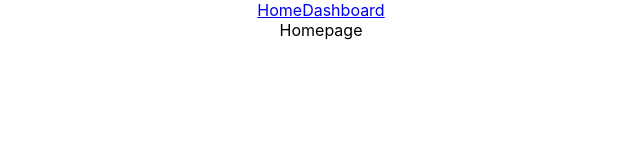
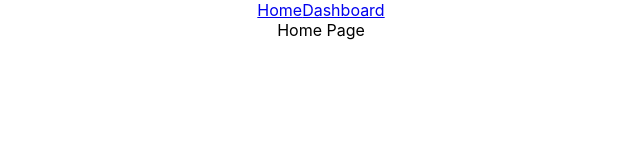
Before and after one commit to KheshavKumar/BetterPay, a React (Create React App) app in the folder Frontend/better-pay/: page / in a window 1280 px wide. Shown: the top 160 px of the page, without its empty margins (319-959 px from the left). Built offline with nearby package versions, Linux system fonts and the light colour scheme.

Commit message:
homepage

```diff
--- a/Frontend/better-pay/src/components/Home.js
+++ b/Frontend/better-pay/src/components/Home.js
@@ -3,8 +3,9 @@ import Header from './Header'
 const Home = () => {
   return (
     <div>
+
       <Header></Header>
-      Homepage
+      Home Page
     </div>
   )
 }
```
